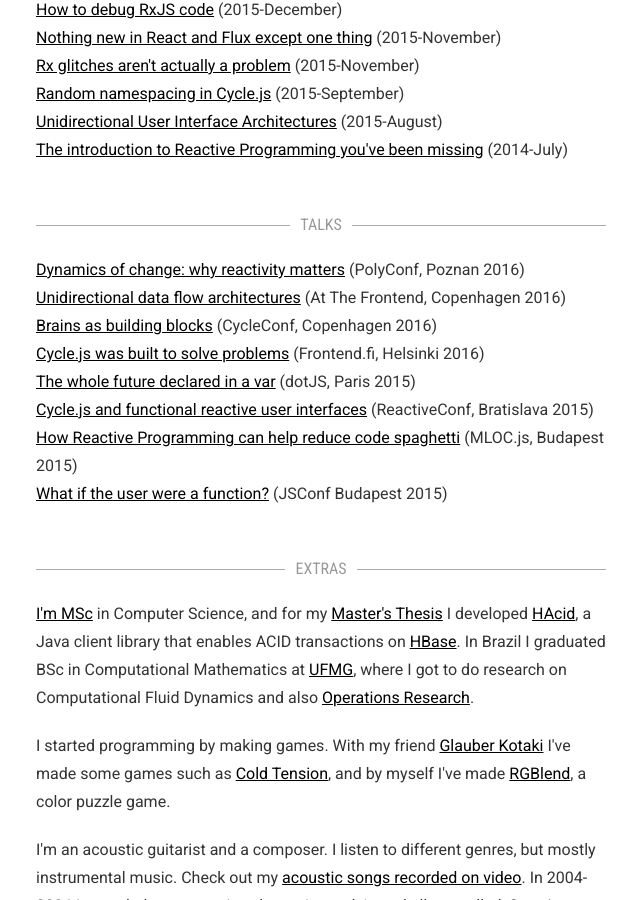
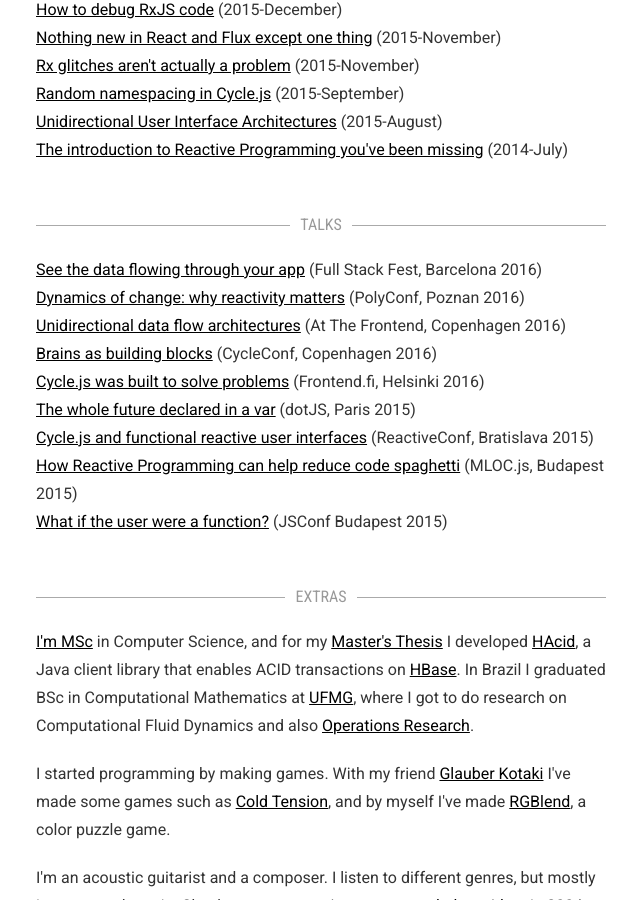
Before and after one commit to staltz/staltz.com, a Jekyll site: the page built from index.html, in a window 1280 px wide and 900 px high, scrolled down 1697 px. Shown: the whole window, without its empty margins (319-959 px from the left). Built offline with Jekyll 4.4.1, drawn with Linux system fonts in a browser that asks for light colours; nearby versions of some CDN libraries.

Commit message:
Add FSF talk link to youtube

```diff
--- a/index.html
+++ b/index.html
@@ -57,6 +57,7 @@ layout: blank
 
           <h2 id="talks" class="hr"><span class="hr">TALKS</span></h2>
           <p>
+            <a href="https://www.youtube.com/watch?v=R-GzJgEccEQ">See the data flowing through your app</a> (Full Stack Fest, Barcelona 2016)<br />
             <a href="https://www.youtube.com/watch?v=v68ppDlvHqs">Dynamics of change: why reactivity matters</a> (PolyConf, Poznan 2016)<br />
             <a href="https://vimeo.com/168652278">Unidirectional data flow architectures</a> (At The Frontend, Copenhagen 2016)<br />
             <a href="https://www.youtube.com/watch?v=1ToJ7cxb1R8">Brains as building blocks</a> (CycleConf, Copenhagen 2016)<br />
```
